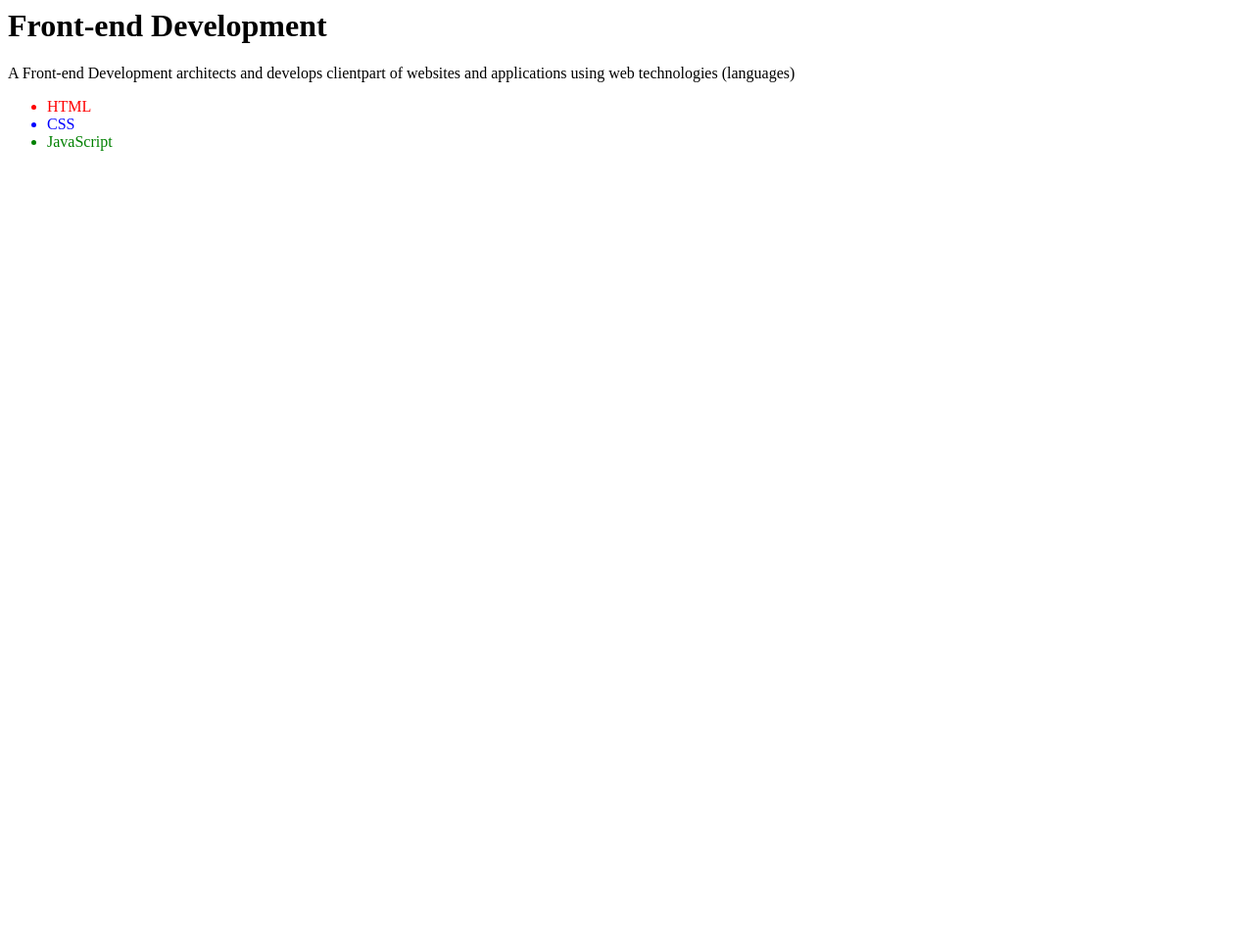
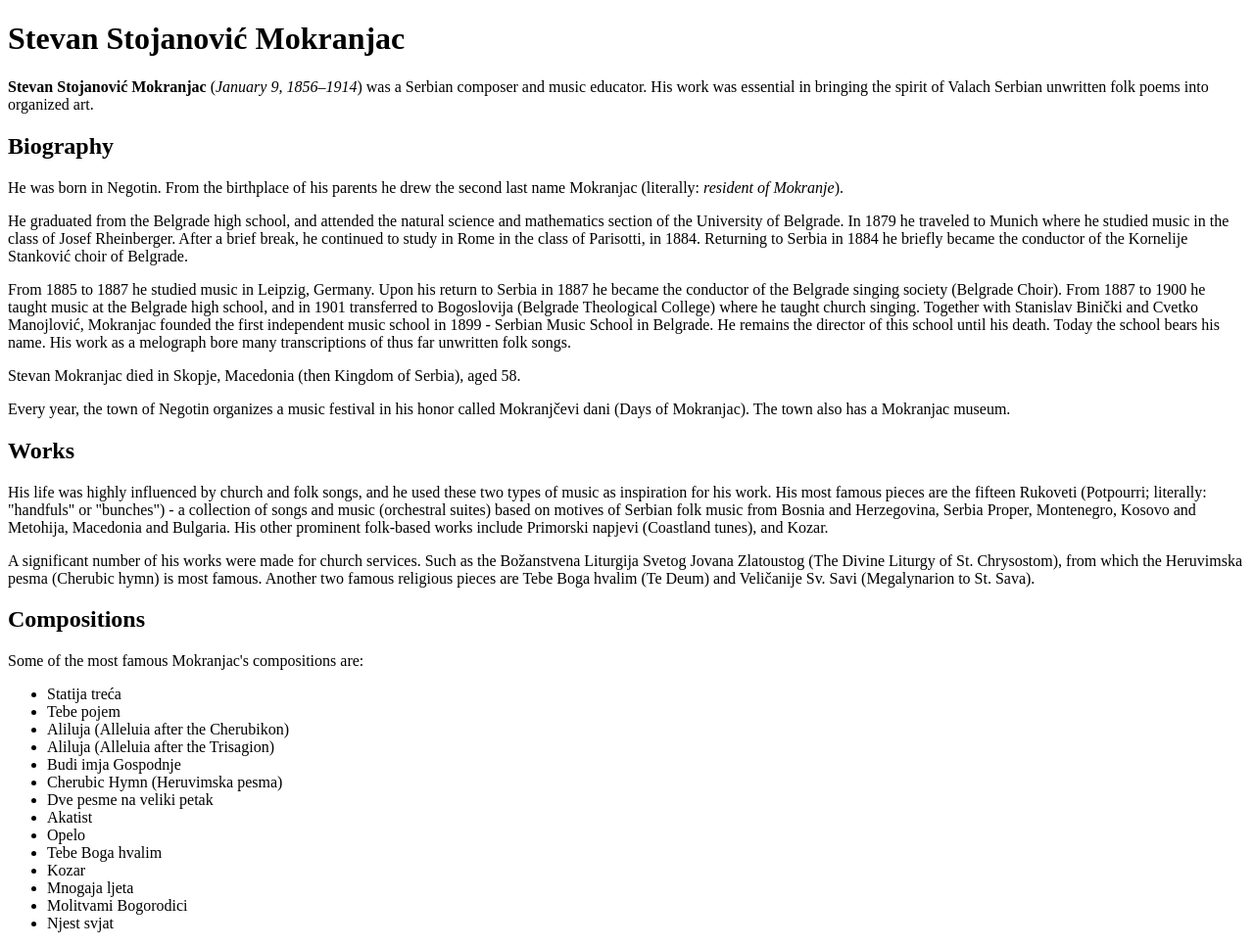
Before and after one commit to Slobodan93/front-end-development, a plain HTML site: page index.html in a window 1280 px wide. Shown: the whole page at 98% size. Before the commit the page ends 800 px from the top, so only its background shows below. Drawn offline with Linux system fonts and the light colour scheme.

Commit message:
Add files via upload

```diff
--- a/index.html
+++ b/index.html
@@ -1,7 +1,50 @@
-<h1>Front-end Development</h1>
-<p>A Front-end Development architects and develops clientpart of websites and applications using web technologies (languages)</p>
-<ul>
-    <li style="color: red">HTML</li>
-    <li style="color: blue">CSS</li>
-    <li style="color: green">JavaScript</li>
-</ul>
+<!DOCTYPE html>
+<html lang="en">
+<head>
+    <meta charset="UTF-8">
+    <title>Stevan Stojanović Mokranjac</title>
+</head>
+<body>
+   <h1>Stevan Stojanović Mokranjac</h1>
+
+   <p> <strong>Stevan Stojanović Mokranjac</strong> (<em>January 9, 1856–1914</em>) was a Serbian composer and music educator. His work was essential in bringing the spirit of Valach Serbian unwritten folk poems into organized art.</p>
+
+    <h2>Biography</h2>
+
+    <p>He was born in Negotin. From the birthplace of his parents he drew the second last name Mokranjac (literally: <em>resident of Mokranje</em>).</p>
+
+    <p>He graduated from the Belgrade high school, and attended the natural science and mathematics section of the University of Belgrade. In 1879 he traveled to Munich where he studied music in the class of Josef Rheinberger. After a brief break, he continued to study in Rome in the class of Parisotti, in 1884. Returning to Serbia in 1884 he briefly became the conductor of the Kornelije Stanković choir of Belgrade.</p>
+
+    <p>From 1885 to 1887 he studied music in Leipzig, Germany. Upon his return to Serbia in 1887 he became the conductor of the Belgrade singing society (Belgrade Choir). From 1887 to 1900 he taught music at the Belgrade high school, and in 1901 transferred to Bogoslovija (Belgrade Theological College) where he taught church singing. Together with Stanislav Binički and Cvetko Manojlović, Mokranjac founded the first independent music school in 1899 - Serbian Music School in Belgrade. He remains the director of this school until his death. Today the school bears his name. His work as a melograph bore many transcriptions of thus far unwritten folk songs.</p>
+
+    <p>Stevan Mokranjac died in Skopje, Macedonia (then Kingdom of Serbia), aged 58.</p>
+
+    <p>Every year, the town of Negotin organizes a music festival in his honor called Mokranjčevi dani (Days of Mokranjac). The town also has a Mokranjac museum.</p>
+
+    <h2>Works</h2>
+
+    <p>His life was highly influenced by church and folk songs, and he used these two types of music as inspiration for his work. His most famous pieces are the fifteen Rukoveti (Potpourri; literally: "handfuls" or "bunches") - a collection of songs and music (orchestral suites) based on motives of Serbian folk music from Bosnia and Herzegovina, Serbia Proper, Montenegro, Kosovo and Metohija, Macedonia and Bulgaria. His other prominent folk-based works include Primorski napjevi (Coastland tunes), and Kozar.</p>
+
+    <p>A significant number of his works were made for church services. Such as the Božanstvena Liturgija Svetog Jovana Zlatoustog (The Divine Liturgy of St. Chrysostom), from which the Heruvimska pesma (Cherubic hymn) is most famous. Another two famous religious pieces are Tebe Boga hvalim (Te Deum) and Veličanije Sv. Savi (Megalynarion to St. Sava).</p>
+
+    <h2>Compositions</h2>
+
+    <p>Some of the most famous Mokranjac's compositions are:</p>
+    <ul>
+        <li>Statija treća</li>
+        <li>Tebe pojem</li>
+        <li>Aliluja (Alleluia after the Cherubikon)</li>
+        <li>Aliluja (Alleluia after the Trisagion)</li>
+        <li>Budi imja Gospodnje</li>
+        <li>Cherubic Hymn (Heruvimska pesma)</li>
+        <li>Dve pesme na veliki petak</li>
+        <li>Akatist</li>
+        <li>Opelo</li>
+        <li>Tebe Boga hvalim</li>
+        <li>Kozar</li>
+        <li>Mnogaja ljeta</li>
+        <li>Molitvami Bogorodici</li>
+        <li>Njest svjat</li>
+    </ul>
+</body>
+</html>
```
